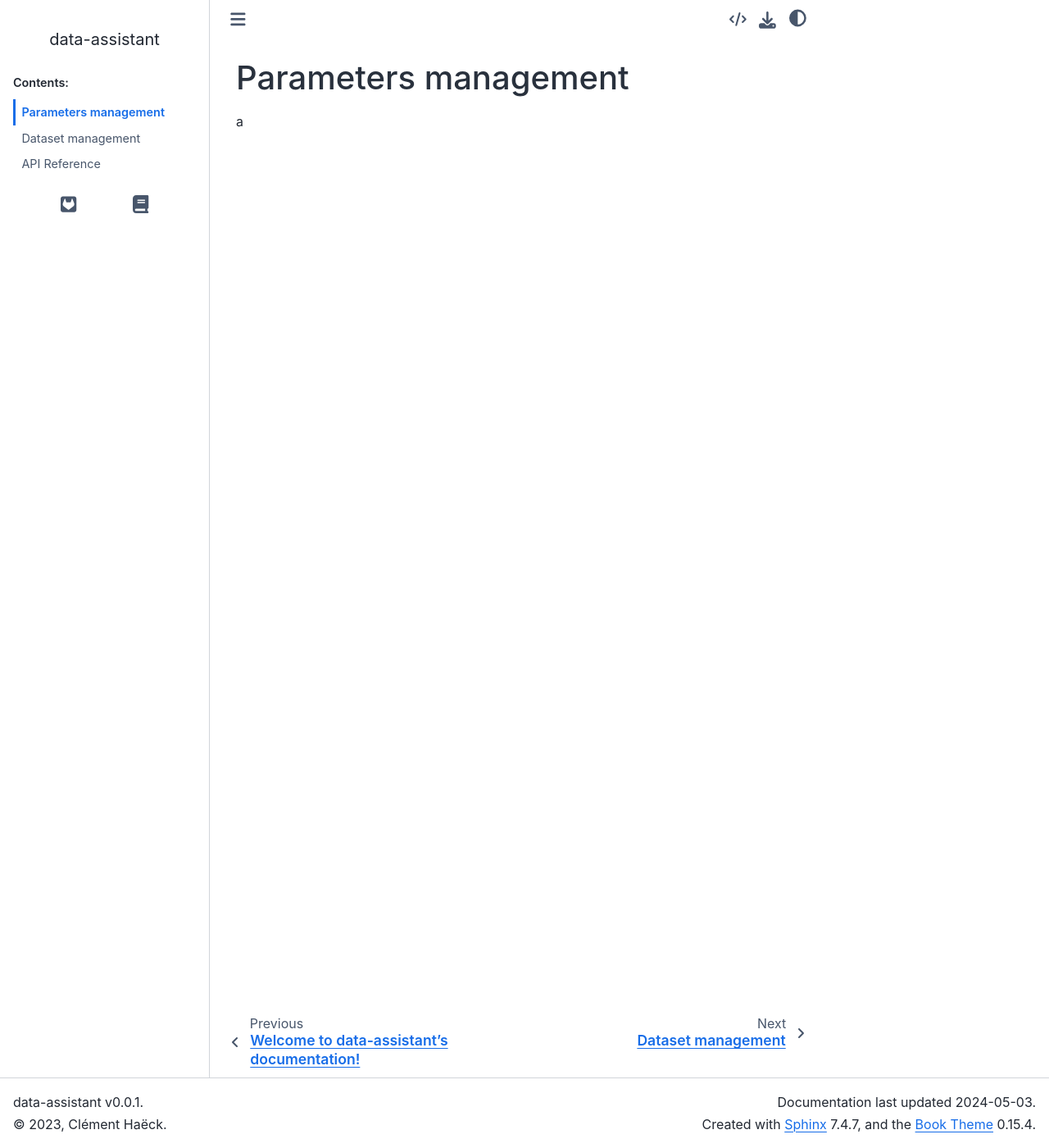
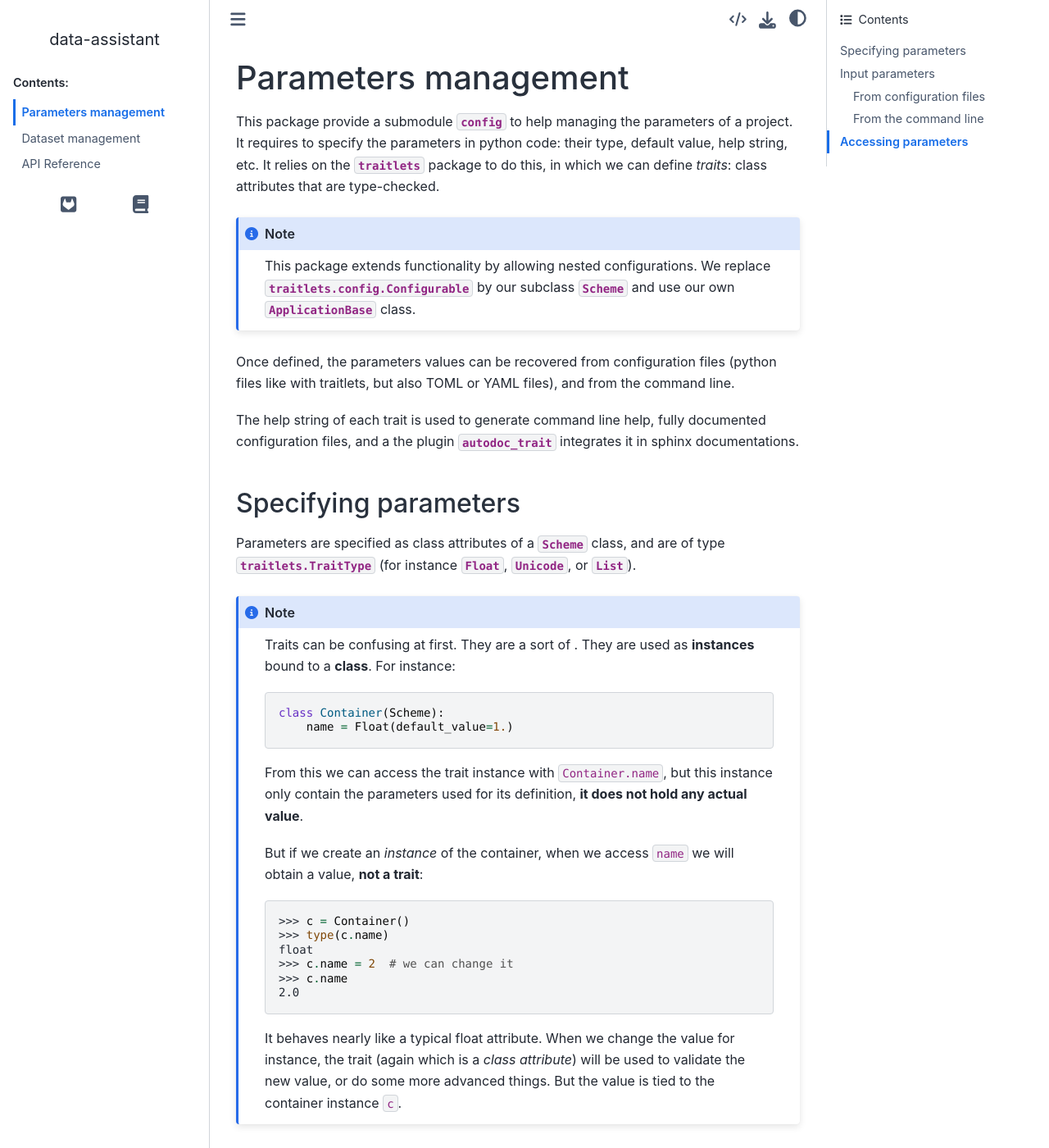
Before and after one commit to Descanonge/neba, a Sphinx documentation site: the page built from docs/source/parameters.rst, in a window 1280 px wide and 1400 px high. Shown: the whole window at 82% size. Built offline with Sphinx 7.4.7 and the Sphinx Book theme 1.1.4, drawn with Linux system fonts in a browser that asks for light colours; some of the changed text lies outside the part shown.

Commit message:
Add to doc

```diff
--- a/docs/source/conf.py
+++ b/docs/source/conf.py
@@ -57,13 +57,7 @@ autodoc_typehints_description_target = "all"
 autodoc_class_content = "both"
 autodoc_class_signature = "mixed"
 autodoc_type_aliases = {
-    # show the full path
-    "xr.DataArray": "xarray.DataArray",
-    "xr.Dataset": "xarray.Dataset",
-    "np.ndarray": "numpy.ndarray",
-    "ndarray": "numpy.ndarray",
-    "da.Array": "dask.array.Array",
-    # do not show the full path
+    "abc.Mapping": "collections.abc.Mapping",
     "traitlets.traitlets.Int": "~traitlets.Int",
 }
 
--- a/docs/source/index.rst
+++ b/docs/source/index.rst
@@ -1,7 +1,3 @@
-.. data-assistant documentation master file, created by
-   sphinx-quickstart on Mon Sep 11 13:35:43 2023.
-   You can adapt this file completely to your liking, but it should at least
-   contain the root `toctree` directive.
 
 Welcome to data-assistant's documentation!
 ==========================================
--- a/docs/source/parameters.rst
+++ b/docs/source/parameters.rst
@@ -1,5 +1,143 @@
+
+.. currentmodule:: data_assistant
 
 Parameters management
+---------------------
+
+This package provide a submodule :mod:`.config` to help managing the parameters
+of a project.
+It requires to specify the parameters in python code: their type, default value,
+help string, etc. It relies on the :mod:`traitlets` package to do this, in which
+we can define *traits*: class attributes that are type-checked.
+
+.. note::
+
+   This package extends functionality by allowing nested configurations. We
+   replace :class:`traitlets.config.Configurable` by our subclass
+   :class:`~config.scheme.Scheme` and use our own
+   :class:`~config.application.ApplicationBase` class.
+
+Once defined, the parameters values can be recovered from configuration files
+(python files like with traitlets, but also TOML or YAML files), and
+from the command line.
+
+The help string of each trait is used to generate command line help,
+fully documented configuration files, and a the plugin :mod:`.autodoc_trait`
+integrates it in sphinx documentations.
+
+.. currentmodule:: data_assistant.config
+
+Specifying parameters
 =====================
 
-a
+Parameters are specified as class attributes of a :class:`~.scheme.Scheme`
+class, and are of type :class:`traitlets.TraitType` (for instance
+:class:`~traitlets.Float`, :class:`~traitlets.Unicode`, or
+:class:`~traitlets.List`).
+
+.. note::
+
+   Traits can be confusing at first. They are a sort of
+   :external+python:doc:`descriptor<howto/descriptor>`. They are used as
+   **instances** bound to a **class**. For instance::
+
+     class Container(Scheme):
+         name = Float(default_value=1.)
+
+   From this we can access the trait instance with ``Container.name``, but this
+   instance only contain the parameters used for its definition, **it does not
+   hold any actual value**.
+
+   But if we create an *instance* of the container, when we access ``name``
+   we will obtain a value, **not a trait**::
+
+     >>> c = Container()
+     >>> type(c.name)
+     float
+     >>> c.name = 2  # we can change it
+     >>> c.name
+     2.0
+
+   It behaves nearly like a typical float attribute. When we change the value
+   for instance, the trait (again which is a *class attribute*) will be used
+   to validate the new value, or do some more advanced things. But the value
+   is tied to the container instance ``c``.
+
+A scheme can contain other sub-schemes, allowing a tree-like, nested
+configuration. It can be done by simply using the :func:`~scheme.subscheme`
+function and setting it as an attribute in the parent scheme::
+
+    from data_assistant.config import subscheme
+
+    class ChildScheme(Scheme):
+        param_b = Int(1)
+
+    class ParentScheme(Scheme):
+        param_a = Int(1)
+
+        child = subscheme(ChildScheme)
+
+In the example above we have two parameters available at ``param_a`` and
+``child.param_b``.
+
+.. note::
+
+   It is also possible to directly write::
+
+     child = ChildScheme
+
+   which automatically transform the attribute in a :class:`traitlets.Instance`.
+   This is shorter but can be confusing, in particular for static type checkers.
+
+The principal scheme, at the root of the configuration tree, is the
+:class:`Application<.application.ApplicationBase>`. It can hold directly all
+your parameters, or nested sub-schemes. It will be responsible to gather the
+parameters from configuration files and the command line.
+
+Here is a rather simple example::
+
+     from data_assistant.config import ApplicationBase, Scheme, subscheme
+     from traitlets import Bool, Float, Int, List, Unicode
+
+     class ComputationParams(Scheme):
+         parallel = Bool(False, help="Conduct computation in parallel if true.")
+         n_cores = Int(1, help="Number of cores to use for computation.")
+
+     class PhysicalParams(Scheme):
+         threshold = Float(2.5, help="Threshold for some computation.")
+         data_name = Unicode("SST")
+         years = List(
+             Int(),
+             default_value=[2000, 2001, 2008],
+             min_length=1,
+             help="Years to do the computation on."
+          )
+
+     class App(ApplicationBase):
+         computation = subscheme(ComputationParams)
+         physical = subscheme(PhysicalParams)
+
+     >>> app = App()
+     >>> app.physical.years = [2023, 2024]
+
+
+Input parameters
+================
+
+From configuration files
+++++++++++++++++++++++++
+
+From the command line
++++++++++++++++++++++
+
+
+Accessing parameters
+====================
+
+Convert to a dictionary. Nested or flat.
+
+Accessing using attributes.
+
+Get a list of parameters.
+
+Get the parameters in a function signature.
```
Also changed, not shown: 1 other file.
